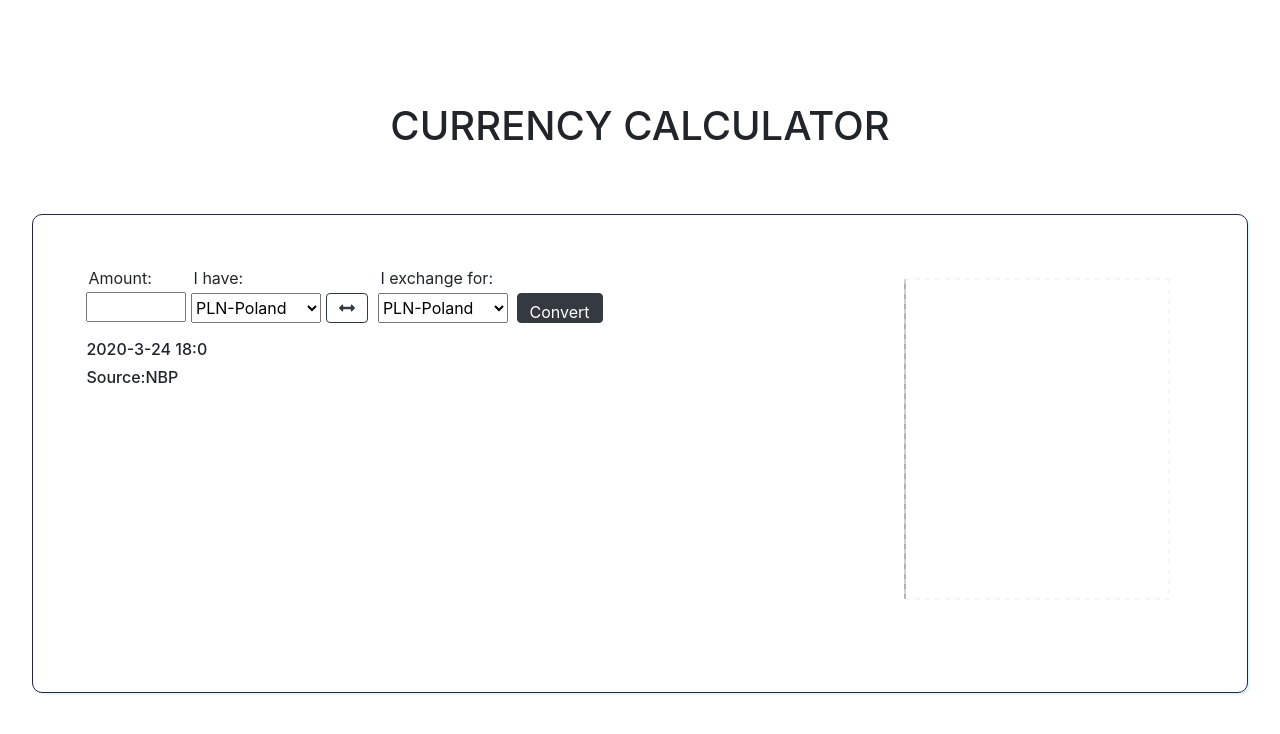
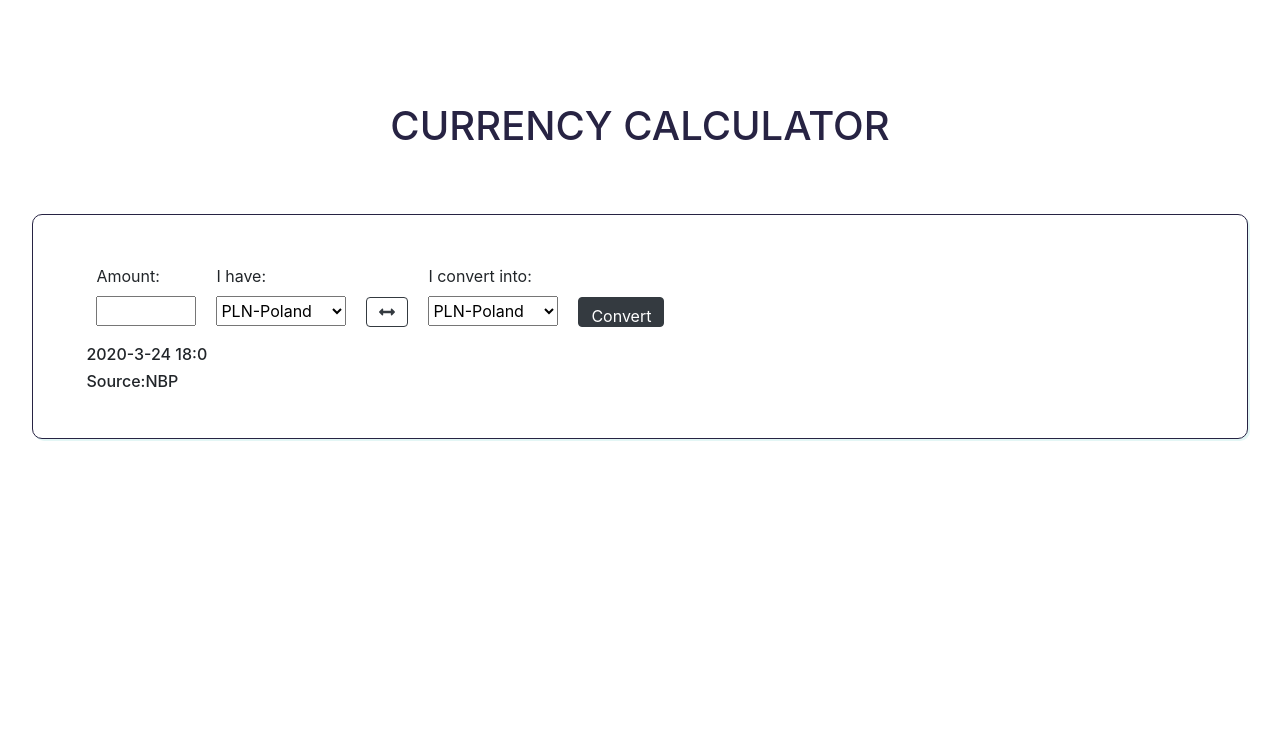
Before and after one commit to agatanowicka/-Currency-Calculator, a React (Create React App) app: page / in a window 1280 px wide. Shown: the top 734 px of the page. Built offline with nearby package versions, Linux system fonts and the light colour scheme.

Commit message:
little change css

```diff
--- a/src/App.css
+++ b/src/App.css
@@ -1,11 +1,11 @@
 .heading{
   margin: 8% auto auto auto;
   text-align: center;
+  color: #272343;
 }
 .mainElements{
   padding: 3%;
   margin: 5% auto auto auto;
-  text-align: center;
   background-color:white;
   border-color:#272343;
   border-style: solid;
@@ -16,17 +16,9 @@
   display: block;
   position: relative;
 }
-.form{
-  display: flex;
-}
-.leftDiv{
-  display: flex;
-  margin: 2% 0px;
-}
 .formInput{
-  position: relative;
+  display: inline-block;
   width: 100px;
-  margin-right: 2%;
   height: 30px;
 }
 .labelAndInput{
@@ -35,28 +27,39 @@
 }
 .label{
   display: block;
-  margin: 2%;
   text-align: left;
 }
 .formSelect{
-  position: relative;
+ display: flex;
   width: 130px;
   height: 30px;
 }
 .changeButton{
-  display: flex;
-  margin: auto 2% 2% 2%;
+  display: inline-block;
   height: 30px;
-
+  margin-left: 20px;
+  margin-right: 20px;
+  margin-top:33px;
 }
 .allForm{
   display: flex;
   position: relative;
 }
 .submitButton{
-  margin: auto 2% 0% 2%;
   height: 30px;
+  display: flex;
+  margin-top: 33px;
 }
 .resultAndData{
   text-align: left;
 }
+.selectAndButton{
+  display: flex;
+}
+.columns{
+  padding: 0px;
+  margin: 10px;
+}
+.arrow{
+  margin-bottom: 10px;
+}
--- a/src/components/ChangeButton.js
+++ b/src/components/ChangeButton.js
@@ -8,7 +8,7 @@ function ChangeButton(props) {
             className="changeButton "
             variant="outline-dark"
             onClick={props.swap}>
-            <FaArrowsAltH />
+            <FaArrowsAltH  className="arrow"/>
         </Button>
     )
 }
--- a/src/components/Form.js
+++ b/src/components/Form.js
@@ -4,34 +4,41 @@ import Input from "./Input"
 import Select from "./Select"
 import ChangeButton from "./ChangeButton"
 import SubmitButton from "./SubmitButton";
+import { Container, Row, Col } from "react-bootstrap";
 
 function Form(props) {
 
     return (
-        <div className="allForm">
-            <form className="form">
-                <div className="leftDiv">
+
+        <form >
+            <Container className="allForm">
+                <Row>
+                    <Col md className="columns">
                         <Input
                             amount={props.amount}
                             handleAmountChange={props.handleAmountChange}
                         />
+                    </Col>
+                    <Col  md  className="selectAndButton columns">
                         <Select
                             label="I have:"
                             value={props.value1}
                             handleSelect={props.handleSelect1}
                         />
-                </div>
-                <ChangeButton value1={props.value1} value2={props.value2}swap={props.swap}/>
-                <div className="leftDiv">
+                        <ChangeButton value1={props.value1} value2={props.value2} swap={props.swap} />
                         <Select
-                        label="I exchange for:"
+                            label="I convert into:"
                             value={props.value2}
                             handleSelect={props.handleSelect2}
                         />
+                    </Col>
+                    <Col md className="columns" >
                         <SubmitButton getNBPData={props.getNBPData} />
-                </div>
-            </form>
-        </div>
+                    </Col>
+                </Row>
+            </Container>
+        </form >
+
     )
 }
 
--- a/src/components/Input.js
+++ b/src/components/Input.js
@@ -3,7 +3,7 @@ import 'bootstrap/dist/css/bootstrap.min.css';
 
 function Input(props) {
     return (
-        <div className="labelAndInput">
+        <div >
             <label className="label">Amount:</label>
             <input
                 type="text"
--- a/src/components/LeftContainer.js
+++ b/src/components/MainElements.js
@@ -5,7 +5,7 @@ import Result from "./Result";
 import Form from "./Form";
 import MyChart from "./MyChart";
 
-function LeftContainer(props) {
+function MainElements(props) {
     return (
         <div className="mainElements" >
             <Container>
@@ -30,8 +30,7 @@ function LeftContainer(props) {
                         />
                     </Col>
                     <Col lg={4}>
-                        <MyChart
-                            chartData={props.chartData} />
+                    {props.showChart?<MyChart chartData={props.chartData} />:""}
                     </Col>
                 </Row>
             </Container>
@@ -39,4 +38,4 @@ function LeftContainer(props) {
     )
 }
 
-export default LeftContainer;
+export default MainElements;
--- a/src/components/MyChart.js
+++ b/src/components/MyChart.js
@@ -3,18 +3,16 @@ import {
   AreaChart,
   XAxis,
   YAxis,
-  CartesianGrid,
   Area,
   Tooltip,
-  ResponsiveContainer,
-  LabelList
+  ResponsiveContainer
 } from "recharts";
 
 
 const colors = {
-  teal: "hsl(174, 100%, 29%)",
-  blueGrey: "#607D8B",
-  lightGrey: "#eee"
+  teal: "#18b0b0",
+  blueGrey: "#272343",
+  lightGrey: "#272343"
 };
 function MyChart(props) {
   const data = props.chartData;
@@ -23,21 +21,19 @@ function MyChart(props) {
       <ResponsiveContainer>
         <AreaChart
           data={data}
-          margin={{ top: 25, right: 25, bottom: 25, left: 0 }}
+          margin={{ top: 25, right: 10, bottom: 25, left: 0 }}
         >
           <XAxis   dataKey="x" />
-          <YAxis  type="number" domain={['auto', 'dataMax']} dataKey="y" />
+          <YAxis  type="number" domain={['auto', 'auto']} dataKey="y" />
 
           <Area
             dataKey="y"
             isAnimationActive={false}
-            name="Repos"
+            name="Amount"
             fill={colors.teal}
             stroke={colors.blueGrey}
           >
-            <LabelList dataKey={false} position="top" offset={0} />
           </Area>
-          <CartesianGrid stroke={colors.lightGrey} strokeDasharray="5 5" />
           <Tooltip />
         </AreaChart>
       </ResponsiveContainer>
--- a/src/components/Select.js
+++ b/src/components/Select.js
@@ -4,7 +4,7 @@ import currency from '../Constans';
 
 function Select(props) {
     return (
-        <div className="labelAndInput">
+        <div >
             <label className="label">{props.label}</label>
             <select
                 className="formSelect"
--- a/src/components/SubmitButton.js
+++ b/src/components/SubmitButton.js
@@ -9,7 +9,7 @@ function SubmitButton(props) {
             variant="dark"
             onClick={props.getNBPData}
         >
-            Convert
+          Convert
         </Button>
     )
 }
--- a/src/container/DownloadData.js
+++ b/src/container/DownloadData.js
@@ -1,7 +1,7 @@
 import React, { Component } from "react";
 import 'bootstrap/dist/css/bootstrap.min.css';
 import axios from "axios";
-import LeftContainer from "../components/LeftContainer";
+import MainElements from "../components/MainElements";
 
 export class DownloadData extends Component {
     constructor(props) {
@@ -12,9 +12,10 @@ export class DownloadData extends Component {
             result1: "",
             result2: "",
             amount: "",
-            value1: '',
-            value2: '',
-            currencyValue: ''
+            value1: 'PLN',
+            value2: 'PLN',
+            currencyValue: '',
+            showChart: false
         }
         this.handleAmountChange = this.handleAmountChange.bind(this);
         this.getNBPData = this.getNBPData.bind(this);
@@ -64,14 +65,13 @@ export class DownloadData extends Component {
 
         Promise.allSettled([promise1, promise2, promise3, promise4])
             .then(([response1, response2, response3, response4]) => {
-                debugger;
                 let errorMessage;
                 let valueAfterConversion;
                 let valueOneCoin;
                 let text1;
                 let text2;
                 if (this.state.value1 === this.state.value2) {
-                    errorMessage = `You try conver from ${this.state.value1} to ${this.state.value2}`;
+                    errorMessage = `You are trying conver into ${this.state.value1} to ${this.state.value2}`;
                 }
                 else if (response2.status === "fulfilled" && response1.status === "fulfilled") {
                     valueOneCoin = calculateRate(response1.value.data.rates[0].mid, response2.value.data.rates[0].mid);
@@ -85,7 +85,7 @@ export class DownloadData extends Component {
                 else if (response2.status === "rejected") {
                     valueOneCoin = calculateRate(response1.value.data.rates[0].mid, 1);
                 }
-                valueAfterConversion = Math.round(valueOneCoin * this.state.amount * 100) / 100;
+                valueAfterConversion = Math.round(valueOneCoin * this.state.amount * 10000) / 10000;
                 if (errorMessage) {
                     text1 = errorMessage;
                 } else {
@@ -107,30 +107,33 @@ export class DownloadData extends Component {
                     const object1 = mappedTab1[i] || neutralObject;
                     const object2 = mappedTab2[i] || neutralObject;
                     const date = object1.date || object2.date;
-                    const value = Math.round((object1.value / object2.value) * 100) / 100;
+                    const value = Math.round((object1.value / object2.value) * 1000000) / 1000000;
                     calculatedTabObj.push({ x: date, y: value });
+                }
+                if (text1 !== errorMessage) {
+                    this.state.showChart = true;
                 }
                 this.setState({
                     result2: text2,
                     result1: text1,
                     chartData: calculatedTabObj
                 })
-
+                if (text1 !== errorMessage) {
+                    this.state.showChart = true;
+                }
             })
     }
     swap = () => {
         const firstCurrency = this.state.value1;
-        this.setState({
-            value1: this.state.value2,
-            value2: firstCurrency
-        })
+        this.state.value1 = this.state.value2;
+        this.state.value2 = firstCurrency;
         this.getNBPData({ preventDefault: () => { } });
     }
 
     render() {
         return (
             <div>
-                <LeftContainer value1={this.state.value1} value2={this.state.value2} amount={this.amount} data1FromParent={this.state.result1} data2FromParent={this.state.result2} handleSelect1={this.handleSelect1} handleSelect2={this.handleSelect2} handleSubmit={this.handleSubmit} handleAmountChange={this.handleAmountChange} getNBPData={this.getNBPData} chartData={this.state.chartData} swap={this.swap} />
+                <MainElements showChart={this.state.showChart} value1={this.state.value1} value2={this.state.value2} amount={this.amount} data1FromParent={this.state.result1} data2FromParent={this.state.result2} handleSelect1={this.handleSelect1} handleSelect2={this.handleSelect2} handleSubmit={this.handleSubmit} handleAmountChange={this.handleAmountChange} getNBPData={this.getNBPData} chartData={this.state.chartData} swap={this.swap} />
             </div>
         )
     }
```
Lines whose indentation alone changed are shown as unchanged.
